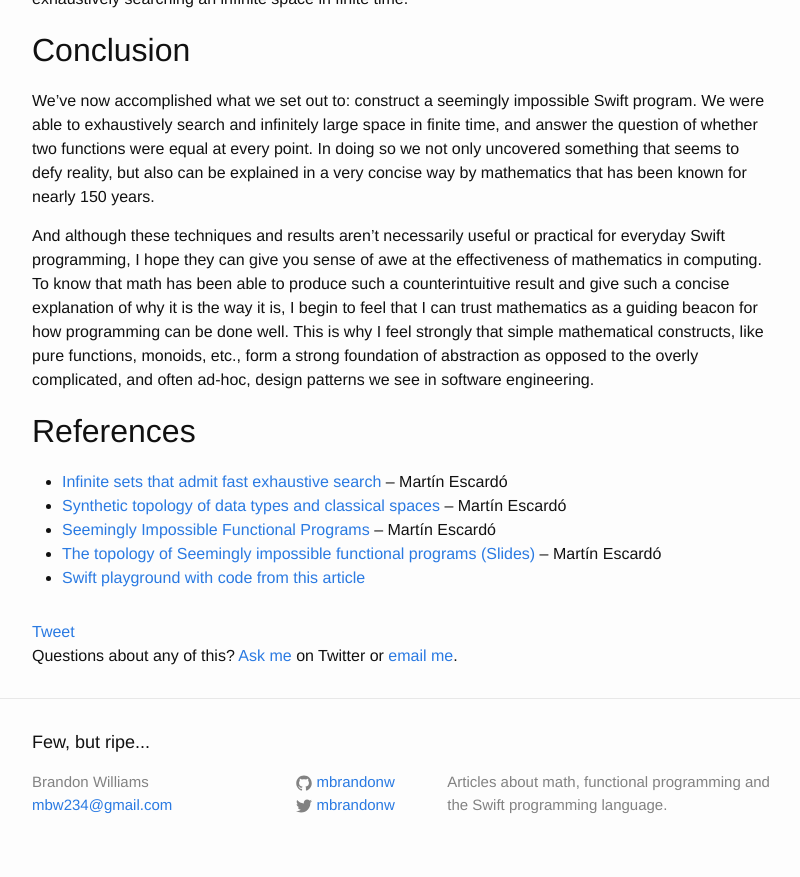
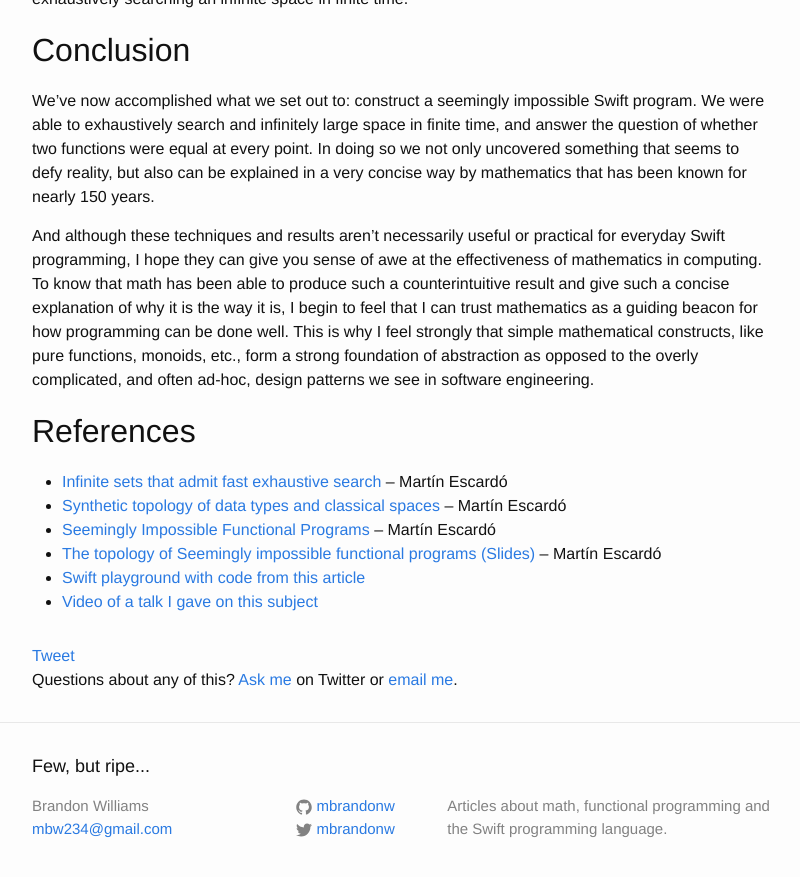
Before and after one commit to mbrandonw/mbrandonw.github.io, a Jekyll site: the page built from _posts/2018-12-05-seemingly-impossible.md, in a window 1280 px wide and 900 px high, scrolled down 14259 px. Shown: the top 877 px of the window, without its empty margins (238-1038 px from the left). Built offline with Jekyll 4.4.1, drawn with Linux system fonts in a browser that asks for light colours; formulas are drawn with MathJax 3; comment, search, counter and statistics services are not loaded.

Commit message:
Update 2018-12-05-seemingly-impossible.md

```diff
--- a/_posts/2018-12-05-seemingly-impossible.md
+++ b/_posts/2018-12-05-seemingly-impossible.md
@@ -554,3 +554,4 @@ And although these techniques and results aren't necessarily useful or practical
 - [Seemingly Impossible Functional Programs](http://math.andrej.com/2007/09/28/seemingly-impossible-functional-programs/) – Martín Escardó
 - [The topology of Seemingly impossible functional programs (Slides)](https://www.cs.bham.ac.uk/~mhe/.talks/popl2012/escardo-popl2012.pdf) – Martín Escardó
 - [Swift playground with code from this article](https://gist.github.com/mbrandonw/981f589f32800d3409f817ad4f7c6802)
+- [Video of a talk I gave on this subject](https://www.youtube.com/watch?v=PXI53f2CnVw)
```
